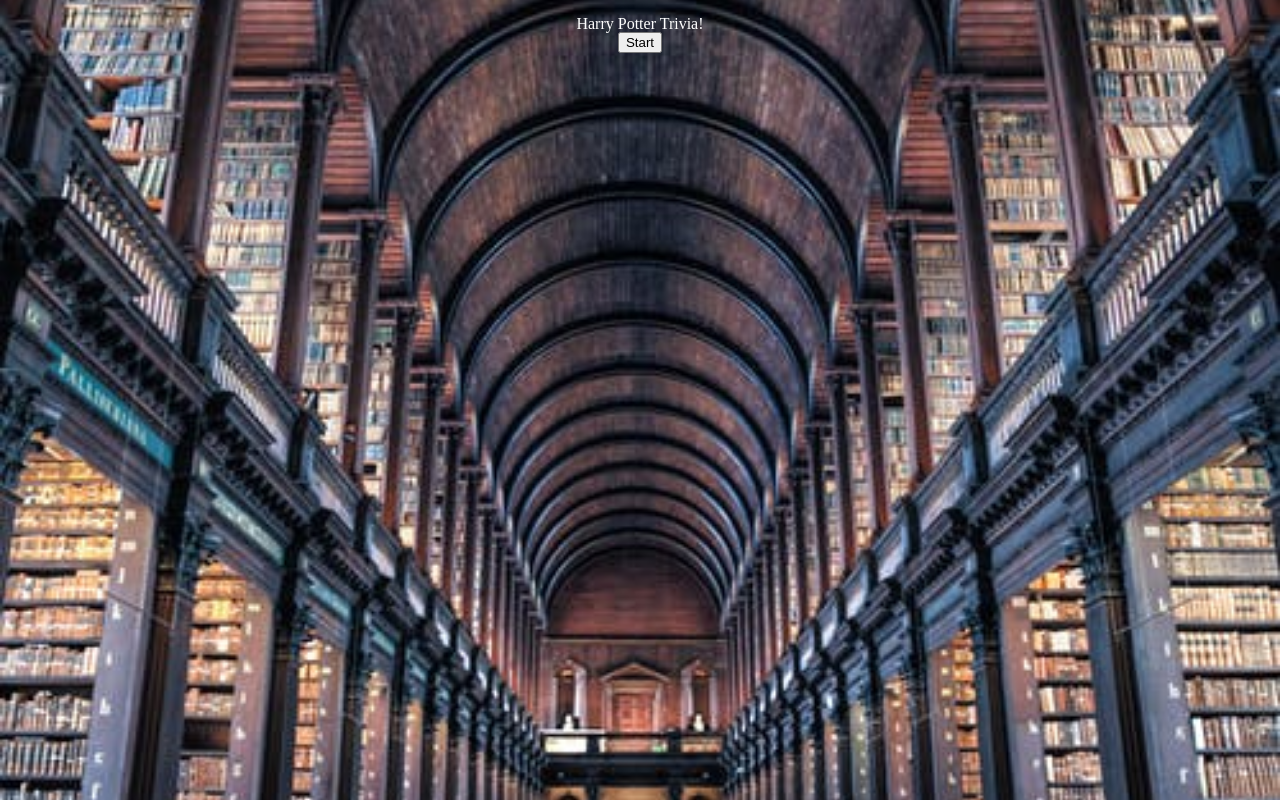
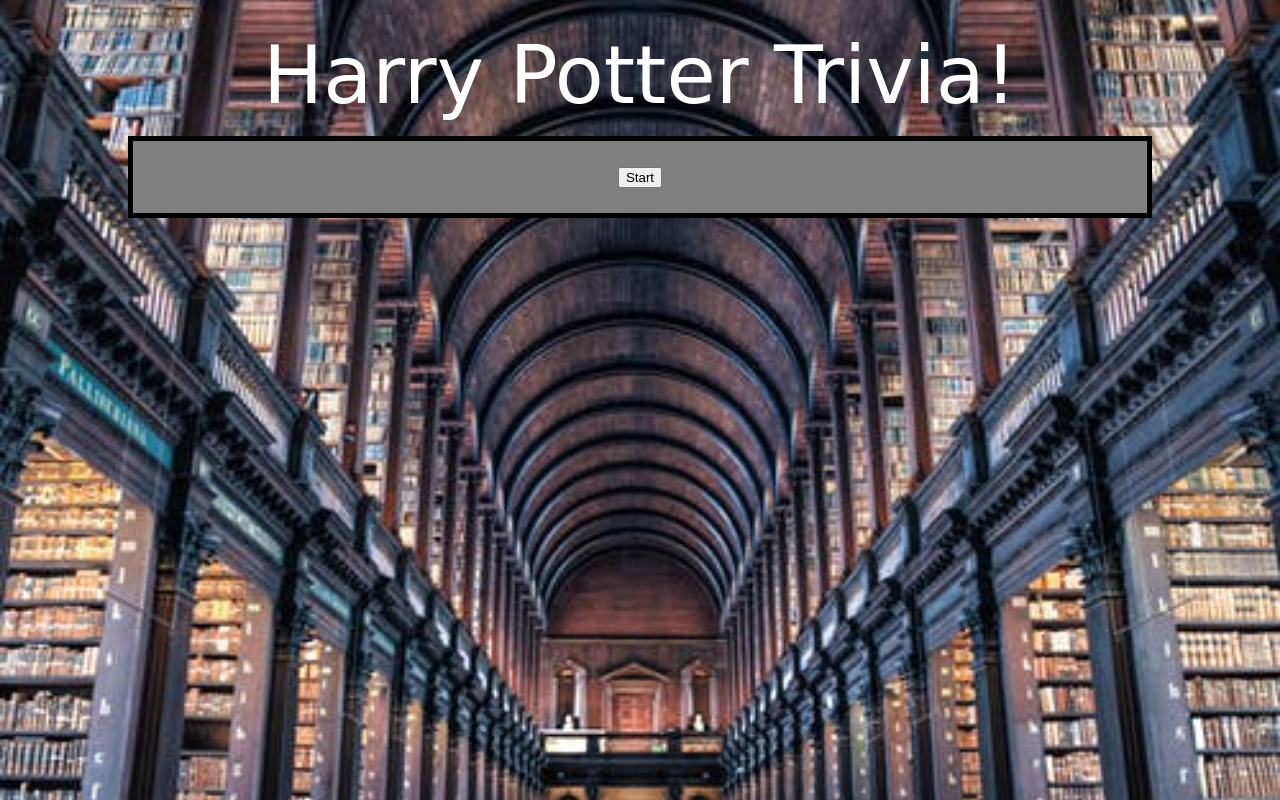
Before and after one commit to MagicMan88/TriviaGame-1, a plain HTML site: page index.html in a window 1280 px wide. Drawn offline with nearby package versions, Linux system fonts and the light colour scheme; a web font is replaced by a local one.

Commit message:
finished app.js logic, started working on styling

```diff
--- a/assets/css/style.css
+++ b/assets/css/style.css
@@ -3,15 +3,32 @@
 }
 
 body {
+    font-family: 'Lobster', cursive;
     background: url(../images/books-shelves-architecture-wood-442420.jpeg) no-repeat center center fixed;
     background-size: cover;
     color: white;
   }
 
 h1 {
+    font-size: 80px;
     text-align: center;
+    padding-top: 20px;
 }
 
 #quiz {
     text-align: center;
+    line-height: 200%;
+    line-break: auto;
 }
+
+#sub-wrapper {
+    text-align: center;
+    border: solid 5px black;
+    background: grey;
+    width: 80%;
+    margin-top: 20px;
+    margin-right: auto;
+    margin-left: auto;
+    padding-top: 20px;
+    padding-bottom: 20px;
+}
--- a/assets/javascript/app.js
+++ b/assets/javascript/app.js
@@ -33,7 +33,9 @@
     correctAnswer: "Fresh"
   }
 ];
-// Variable that will hold the timer
+
+
+// Timer // Countdown Function
 var timer;
 var game = {
   correct: 0,
@@ -47,9 +49,11 @@
       game.done();
     }
   },
+
+  // Start Everything
   start: function() {
     timer = setInterval(game.countdown, 1000);
-    $("#sub-wrapper").prepend(
+    $("#container").prepend(
       "<h2>Time Remaining: <span id='counter-number'>120</span> Seconds</h2>"
     );
     $("#start").remove();
@@ -62,6 +66,8 @@
     }
     card.append("<button id='done'>Done</button>");
   },
+
+
   done: function() {
     var inputs = card.children("input:checked");
     for (var i = 0; i < inputs.length; i++) {
@@ -73,15 +79,19 @@
     }
     this.result();
   },
+
+  // Results
   result: function() {
     clearInterval(timer);
-    $("#sub-wrapper h2").remove();
+    $("#container h2").remove();
     card.html("<h2>All Done!</h2>");
     card.append("<h3>Correct Answers: " + this.correct + "</h3>");
     card.append("<h3>Incorrect Answers: " + this.incorrect + "</h3>");
   }
 };
-// CLICK EVENTS
+
+
+// ON-CLICK EVENTS// Start and Finish
 $(document).on("click", "#start", function() {
   game.start();
 });
```
